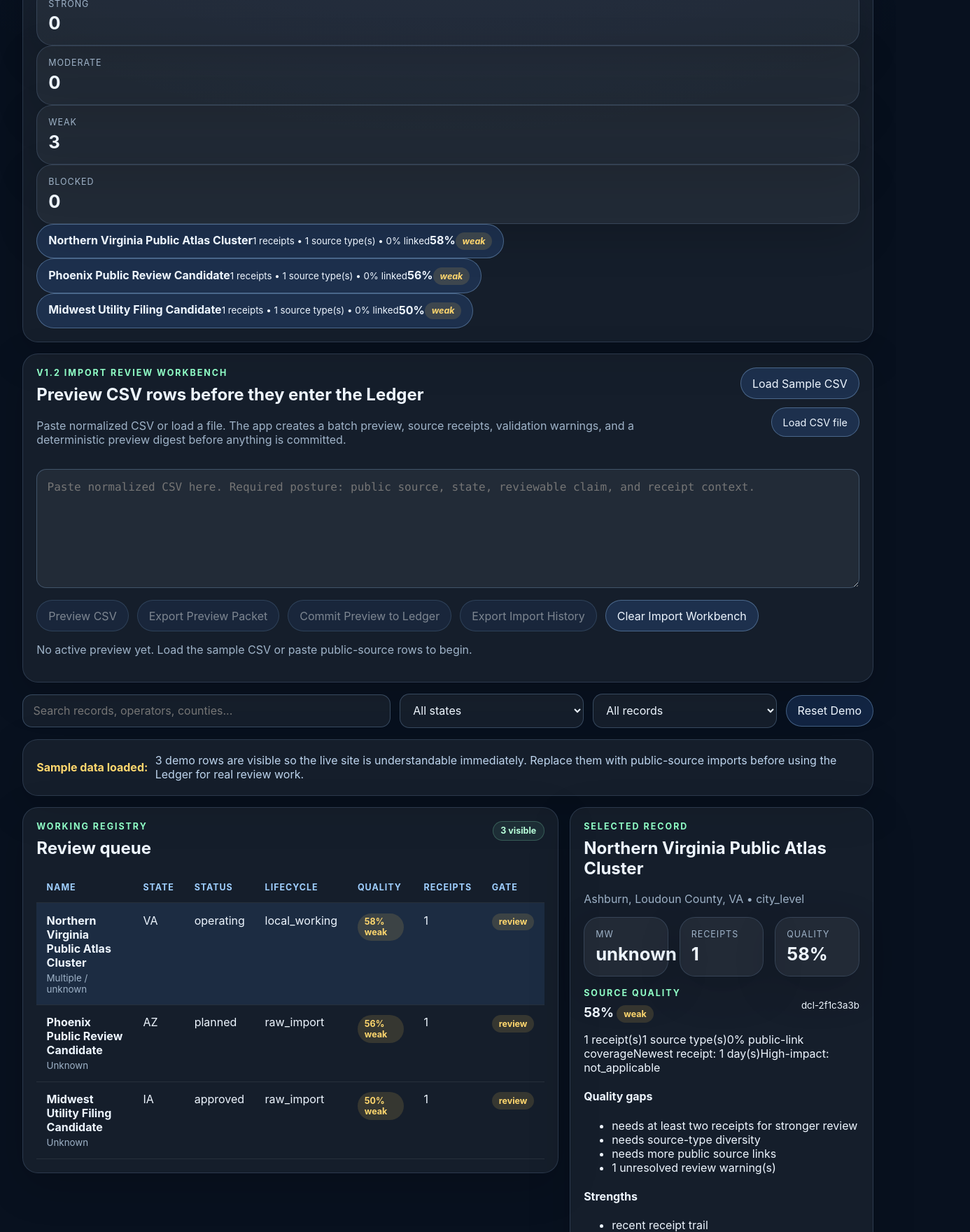
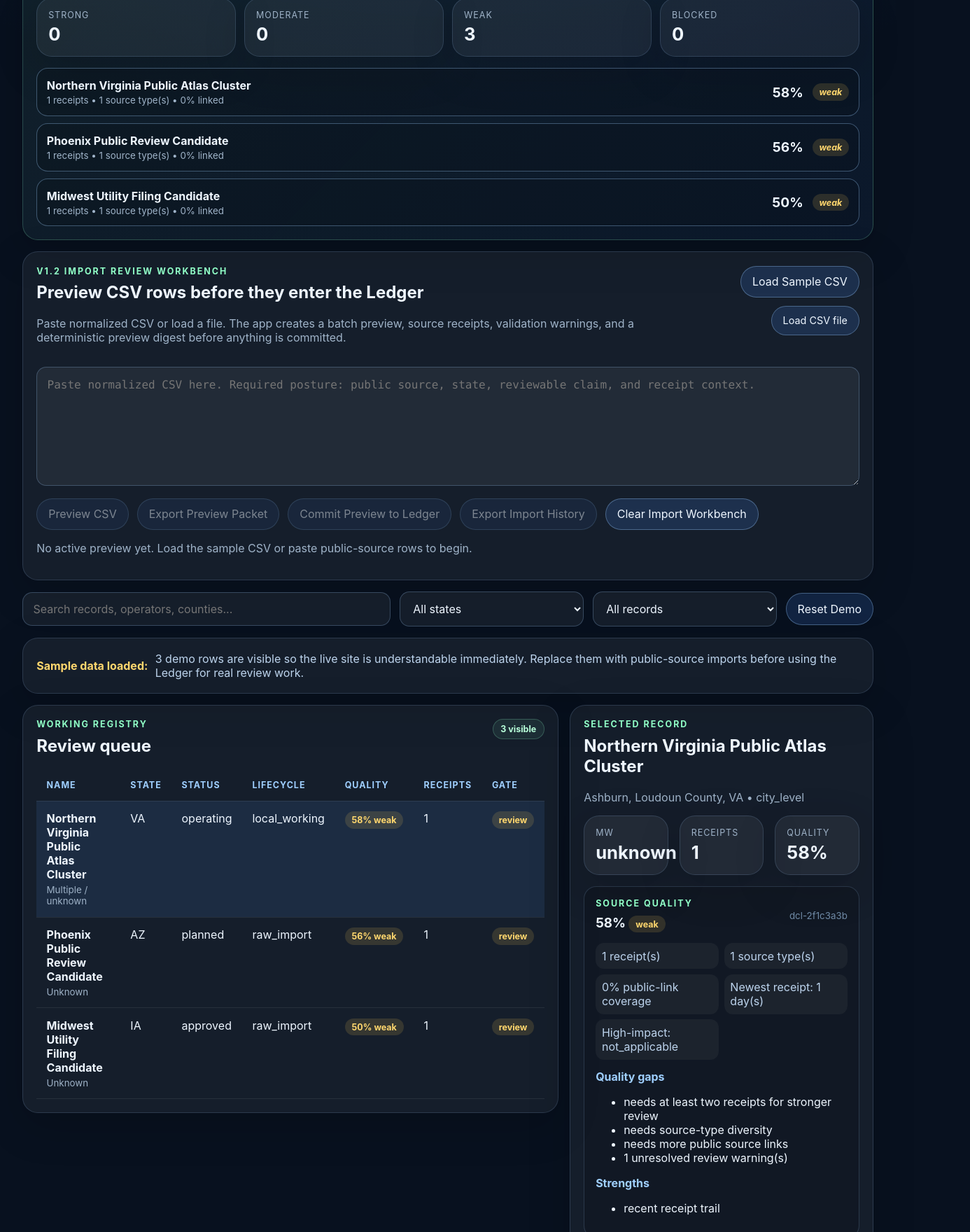
Before and after one commit to MichaelWave369/datacenter-ledger-explorer, a React (Vite) app: page / in a window 1280 px wide. Shown: the part 1260-3020 px from the top of the page at 70% size, 1386 px wide, since content can reach past the window. Built offline with nearby package versions, Linux system fonts and the light colour scheme.

Commit message:
Style v1.4 source quality scoreboard

```diff
--- a/src/styles.css
+++ b/src/styles.css
@@ -16,10 +16,7 @@ button, .fileButton {
   cursor: pointer;
 }
 button:hover, .fileButton:hover { background: rgba(75, 145, 255, 0.28); }
-button:disabled {
-  opacity: 0.48;
-  cursor: not-allowed;
-}
+button:disabled { opacity: 0.48; cursor: not-allowed; }
 button:disabled:hover { background: rgba(75, 145, 255, 0.16); }
 input, select, textarea {
   width: 100%;
@@ -84,51 +81,45 @@ a { color: #90ffc7; }
 .stepCard { border: 1px solid rgba(159,205,255,0.14); border-radius: 18px; padding: 1rem; background: rgba(0,0,0,0.12); }
 .stepCard span { display: inline-grid; place-items: center; width: 2rem; height: 2rem; border-radius: 999px; background: rgba(144,255,199,0.12); color: #90ffc7; font-weight: 800; }
 .stepCard h3 { margin: 0.8rem 0 0.35rem; }
-.importWorkbench { margin: 1rem 0; }
-.csvTextArea {
-  min-height: 170px;
-  margin-top: 1rem;
-  font-family: "SFMono-Regular", Consolas, "Liberation Mono", monospace;
-  line-height: 1.5;
-}
-.importActions {
-  display: flex;
-  flex-wrap: wrap;
-  gap: 0.75rem;
-  margin: 0.85rem 0 0;
-}
-.previewPanel {
-  margin-top: 1rem;
-  border-top: 1px solid rgba(159,205,255,0.16);
-  padding-top: 1rem;
-}
-.previewSummary {
+.qualityScoreboard { margin: 1rem 0; border-color: rgba(144,255,199,0.22); background: linear-gradient(135deg, rgba(144,255,199,0.065), rgba(75,145,255,0.055)); }
+.qualitySummary { display: grid; grid-template-columns: repeat(4, minmax(0, 1fr)); gap: 0.75rem; margin: 1rem 0; }
+.qualityBars { display: grid; gap: 0.65rem; }
+.qualityBar {
   display: grid;
-  grid-template-columns: repeat(4, minmax(0, 1fr));
-  gap: 0.75rem;
-}
-.batchMeta {
-  display: grid;
-  gap: 0.45rem;
-  margin: 0.85rem 0;
+  grid-template-columns: minmax(0, 1fr) auto auto;
+  align-items: center;
+  gap: 0.8rem;
+  width: 100%;
   padding: 0.85rem;
   border-radius: 16px;
-  background: rgba(0,0,0,0.16);
-  color: #bdd4ed;
-  overflow-wrap: anywhere;
+  text-align: left;
+  background: rgba(0,0,0,0.15);
 }
-.globalWarnings {
-  display: flex;
-  flex-wrap: wrap;
-  gap: 0.35rem;
-  margin: 0.75rem 0;
+.qualityBar span { min-width: 0; }
+.qualityBar strong, .qualityBar small { display: block; }
+.qualityBar small { color: #9fb3c8; margin-top: 0.2rem; }
+.qualityBar b { font-size: 1.2rem; }
+.sourceQualityCard {
+  margin: 1rem 0;
+  padding: 1rem;
+  border: 1px solid rgba(159,205,255,0.18);
+  border-radius: 18px;
+  background: rgba(0,0,0,0.15);
 }
+.sourceQualityCard h3 { margin: 0; }
+.sourceQualityCard h4 { margin: 0.9rem 0 0.25rem; color: #9fcfff; }
+.sourceQualityCard small { color: #708ba7; overflow-wrap: anywhere; }
+.qualityDetails { display: grid; grid-template-columns: repeat(2, minmax(0, 1fr)); gap: 0.45rem; margin: 0.75rem 0; }
+.qualityDetails span { padding: 0.55rem; border-radius: 12px; background: rgba(255,255,255,0.045); color: #bdd4ed; }
+.importWorkbench { margin: 1rem 0; }
+.csvTextArea { min-height: 170px; margin-top: 1rem; font-family: "SFMono-Regular", Consolas, "Liberation Mono", monospace; line-height: 1.5; }
+.importActions { display: flex; flex-wrap: wrap; gap: 0.75rem; margin: 0.85rem 0 0; }
+.previewPanel { margin-top: 1rem; border-top: 1px solid rgba(159,205,255,0.16); padding-top: 1rem; }
+.previewSummary { display: grid; grid-template-columns: repeat(4, minmax(0, 1fr)); gap: 0.75rem; }
+.batchMeta { display: grid; gap: 0.45rem; margin: 0.85rem 0; padding: 0.85rem; border-radius: 16px; background: rgba(0,0,0,0.16); color: #bdd4ed; overflow-wrap: anywhere; }
+.globalWarnings { display: flex; flex-wrap: wrap; gap: 0.35rem; margin: 0.75rem 0; }
 .previewTable { max-height: 420px; }
-.previewTable .chip {
-  margin: 0.14rem;
-  white-space: normal;
-  max-width: 100%;
-}
+.previewTable .chip { margin: 0.14rem; white-space: normal; max-width: 100%; }
 .toolbar { display: grid; grid-template-columns: 2fr 1fr 1fr auto; gap: 0.8rem; margin: 1rem 0; align-items: center; }
 .fileButton { position: relative; overflow: hidden; text-align: center; white-space: nowrap; }
 .fileButton input { position: absolute; inset: 0; opacity: 0; cursor: pointer; }
@@ -142,7 +133,7 @@ a { color: #90ffc7; }
 .compactHeader h3 { margin: 0; }
 .tableWrap { overflow: auto; max-height: 64vh; }
 .drawer { position: sticky; top: 1rem; }
-.chip { display: inline-flex; border-radius: 999px; padding: 0.3rem 0.62rem; font-size: 0.78rem; font-weight: 700; }
+.chip { display: inline-flex; align-items: center; border-radius: 999px; padding: 0.3rem 0.62rem; font-size: 0.78rem; font-weight: 700; white-space: nowrap; }
 .chip.ok { background: rgba(57, 255, 145, 0.14); color: #90ffc7; }
 .chip.warn { background: rgba(255, 205, 87, 0.14); color: #ffd76e; }
 .chip.info { background: rgba(114, 185, 255, 0.14); color: #9fcfff; }
@@ -150,19 +141,8 @@ a { color: #90ffc7; }
 .muted { color: #9fb3c8; }
 .okText { color: #90ffc7; }
 .dangerText { color: #ffb4b4; font-weight: 700; }
-.receiptEditor {
-  margin: 1rem 0;
-  padding: 1rem;
-  border: 1px solid rgba(144,255,199,0.16);
-  border-radius: 18px;
-  background: linear-gradient(135deg, rgba(144,255,199,0.07), rgba(75,145,255,0.06));
-}
-.receiptGrid {
-  display: grid;
-  grid-template-columns: repeat(2, minmax(0, 1fr));
-  gap: 0.8rem;
-  margin-bottom: 0.8rem;
-}
+.receiptEditor { margin: 1rem 0; padding: 1rem; border: 1px solid rgba(144,255,199,0.16); border-radius: 18px; background: linear-gradient(135deg, rgba(144,255,199,0.07), rgba(75,145,255,0.06)); }
+.receiptGrid { display: grid; grid-template-columns: repeat(2, minmax(0, 1fr)); gap: 0.8rem; margin-bottom: 0.8rem; }
 .receiptWarnings { margin-top: 0.7rem; }
 .receipt { border-left: 3px solid rgba(144,255,199,0.7); padding: 0.6rem 0.8rem; margin: 0.75rem 0; background: rgba(255,255,255,0.045); border-radius: 12px; }
 .receipt span, .receipt small { display: block; color: #9fb3c8; font-size: 0.84rem; margin-top: 0.2rem; }
@@ -171,17 +151,18 @@ a { color: #90ffc7; }
 @media (max-width: 1180px) {
   .walkthrough { grid-template-columns: 1fr; }
   .stepGrid { grid-template-columns: repeat(2, minmax(0, 1fr)); }
-  .previewSummary { grid-template-columns: repeat(2, minmax(0, 1fr)); }
+  .previewSummary, .qualitySummary { grid-template-columns: repeat(2, minmax(0, 1fr)); }
 }
 @media (max-width: 980px) {
   .hero, .grid, .launchGrid { grid-template-columns: 1fr; display: grid; }
-  .cards, .miniGrid, .toolbar, .receiptGrid { grid-template-columns: 1fr 1fr; }
+  .cards, .miniGrid, .toolbar, .receiptGrid, .qualityDetails { grid-template-columns: 1fr 1fr; }
   .heroActions { justify-content: flex-start; }
   .panelHeader { display: grid; }
 }
 @media (max-width: 640px) {
   .shell { padding: 1rem; }
   .hero, .panel { padding: 1rem; border-radius: 18px; }
-  .cards, .miniGrid, .toolbar, .stepGrid, .previewSummary, .receiptGrid { grid-template-columns: 1fr; }
+  .cards, .miniGrid, .toolbar, .stepGrid, .previewSummary, .receiptGrid, .qualitySummary, .qualityDetails { grid-template-columns: 1fr; }
+  .qualityBar { grid-template-columns: 1fr; }
   .sampleNotice { align-items: flex-start; flex-direction: column; }
 }
```
